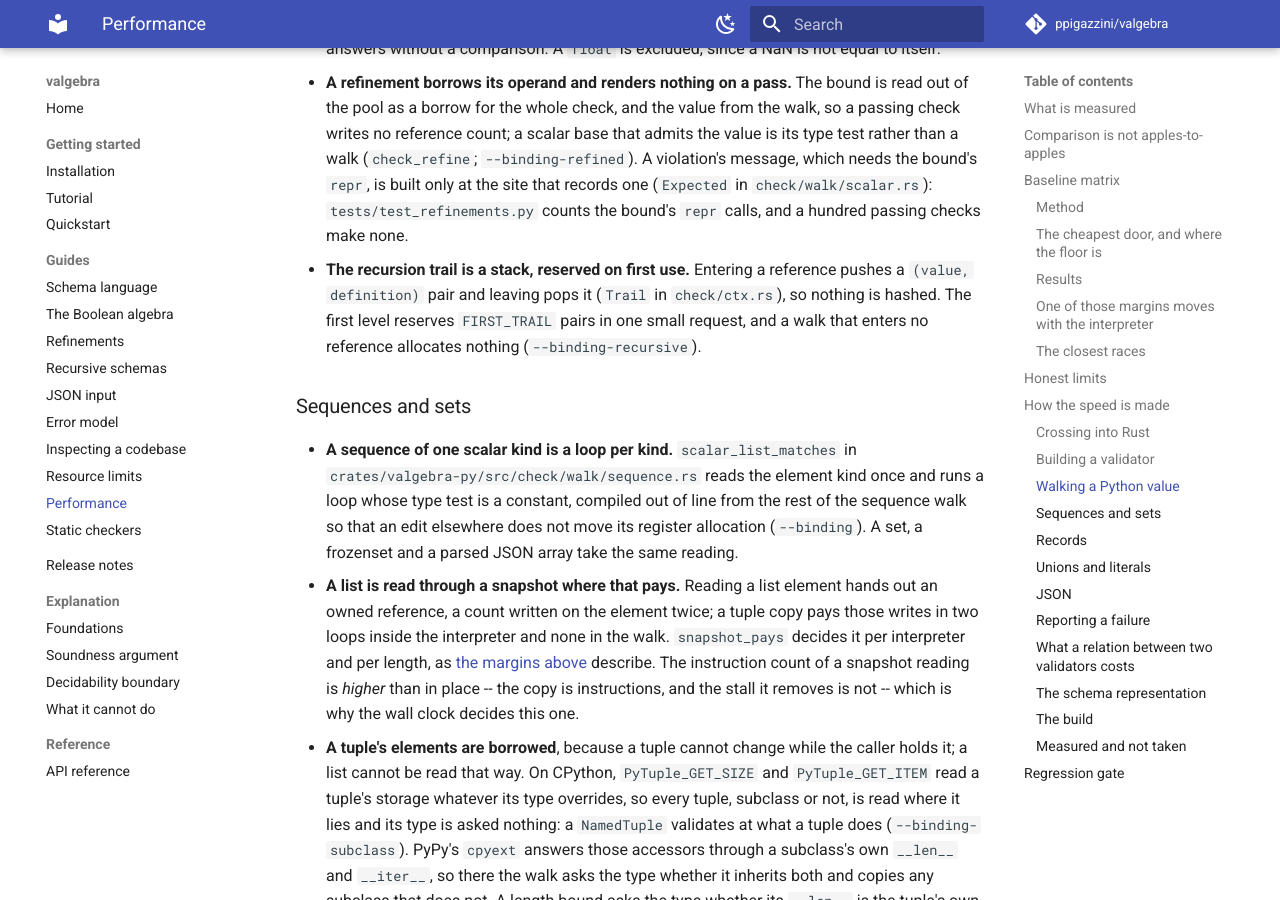
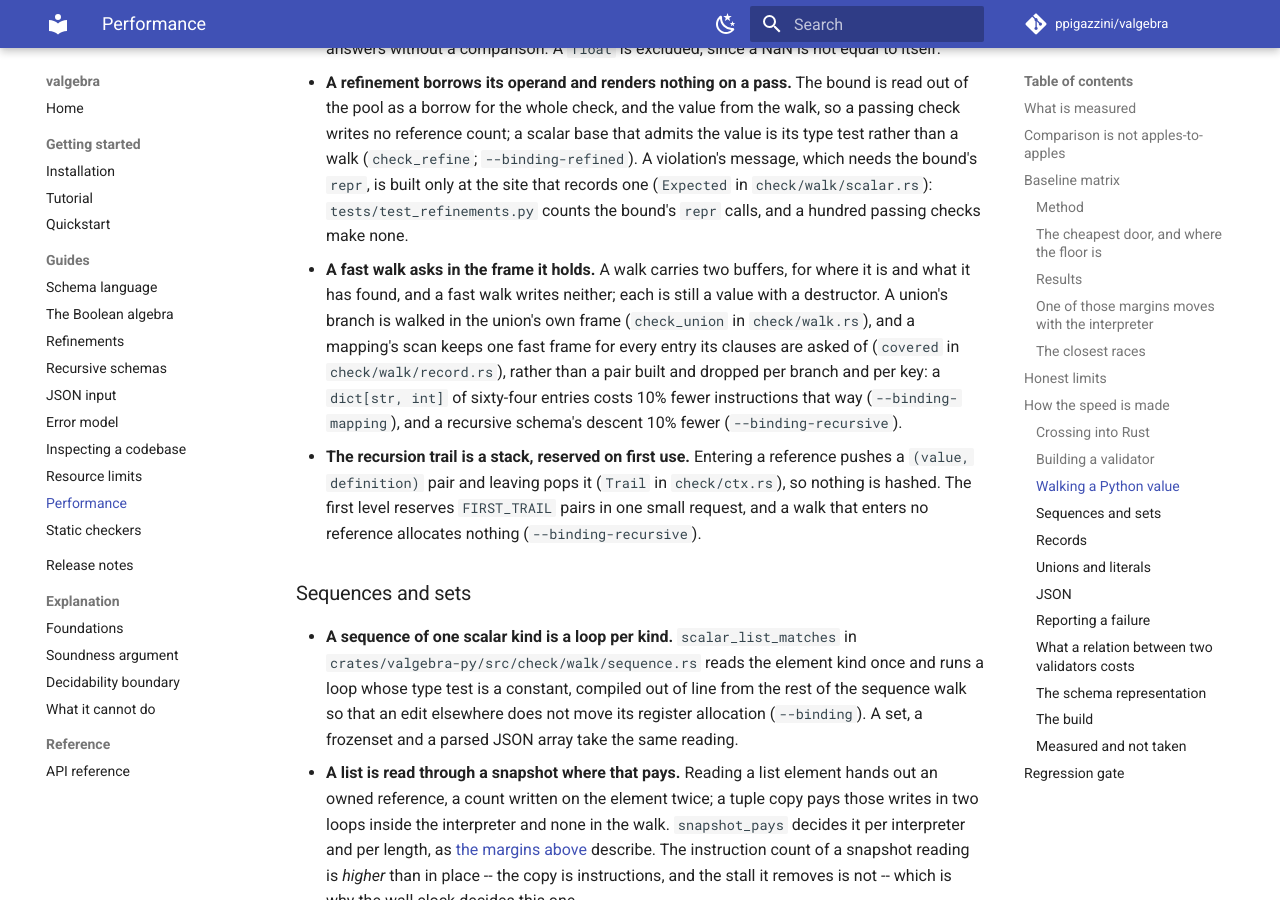
Before and after one commit to ppigazzini/valgebra, an MkDocs documentation site: the page built from docs/11-performance.md, in a window 1280 px wide and 900 px high, scrolled down 11751 px. Built offline with MkDocs 1.6.1 and Material for MkDocs 9.7.7, drawn with Linux system fonts in a browser that asks for light colours; comment, search, counter and statistics services are not loaded.

Commit message:
perf: a fast walk asks a union's branch and a clause in the frame it holds
A walk carries two buffers, where it is in the value and what it has found
there, and a fast walk writes neither; each is a value with a destructor all
the same. A union deciding membership walks a branch that is not a scalar in
its own frame, since the walk there is a fast one, rather than in a frame of
two new buffers built and dropped per branch. `covered` asks a mapping's
clauses in a fast frame its caller holds for the whole map -- the record
scan's own, the parsed object's, and one the explaining scan keeps for its
keys -- rather than one built and dropped per key. The explaining scan over
undeclared keys is a function of its own, `undeclared_explained`, which keeps
`keyed_map_explain` inside the length the lint holds. No answer changes.

Against its base on the binding gate, on CPython 3.14 and 3.12: the mapping
walk reads 10.15% and 10.66% fewer instructions, the recursive walk 10.36%
and 10.39%, the recursive JSON document 3.54% and 3.56%, and the JSON union
of records 1.44% and 1.59%; every other shape reads within 0.17% of its base
on 3.14. On 3.12, a hundred entries of `dict[str, dict[str, int]]` take
78,838 instructions against 95,037, ninety-nine values of a union of three
`TypedDict`s 135,776 against 151,979, and fifty small documents against a
recursive JSON-like schema 479,455 against 545,986.

```diff
--- a/docs/11-performance.md
+++ b/docs/11-performance.md
@@ -545,6 +545,15 @@ program that builds validators per request, and to no validation call.
   `repr`, is built only at the site that records one (`Expected` in
   `check/walk/scalar.rs`): `tests/test_refinements.py` counts the bound's
   `repr` calls, and a hundred passing checks make none.
+- **A fast walk asks in the frame it holds.** A walk carries two buffers, for
+  where it is and what it has found, and a fast walk writes neither; each is
+  still a value with a destructor. A union's branch is walked in the union's
+  own frame (`check_union` in `check/walk.rs`), and a mapping's scan keeps one
+  fast frame for every entry its clauses are asked of (`covered` in
+  `check/walk/record.rs`), rather than a pair built and dropped per branch and
+  per key: a `dict[str, int]` of sixty-four entries costs 10% fewer
+  instructions that way (`--binding-mapping`), and a recursive schema's
+  descent 10% fewer (`--binding-recursive`).
 - **The recursion trail is a stack, reserved on first use.** Entering a
   reference pushes a `(value, definition)` pair and leaving pops it (`Trail` in
   `check/ctx.rs`), so nothing is hashed. The first level reserves `FIRST_TRAIL`
```
Also changed, not shown: docs/dev/04-walk.md (+9 -2 lines), 2 other files.
